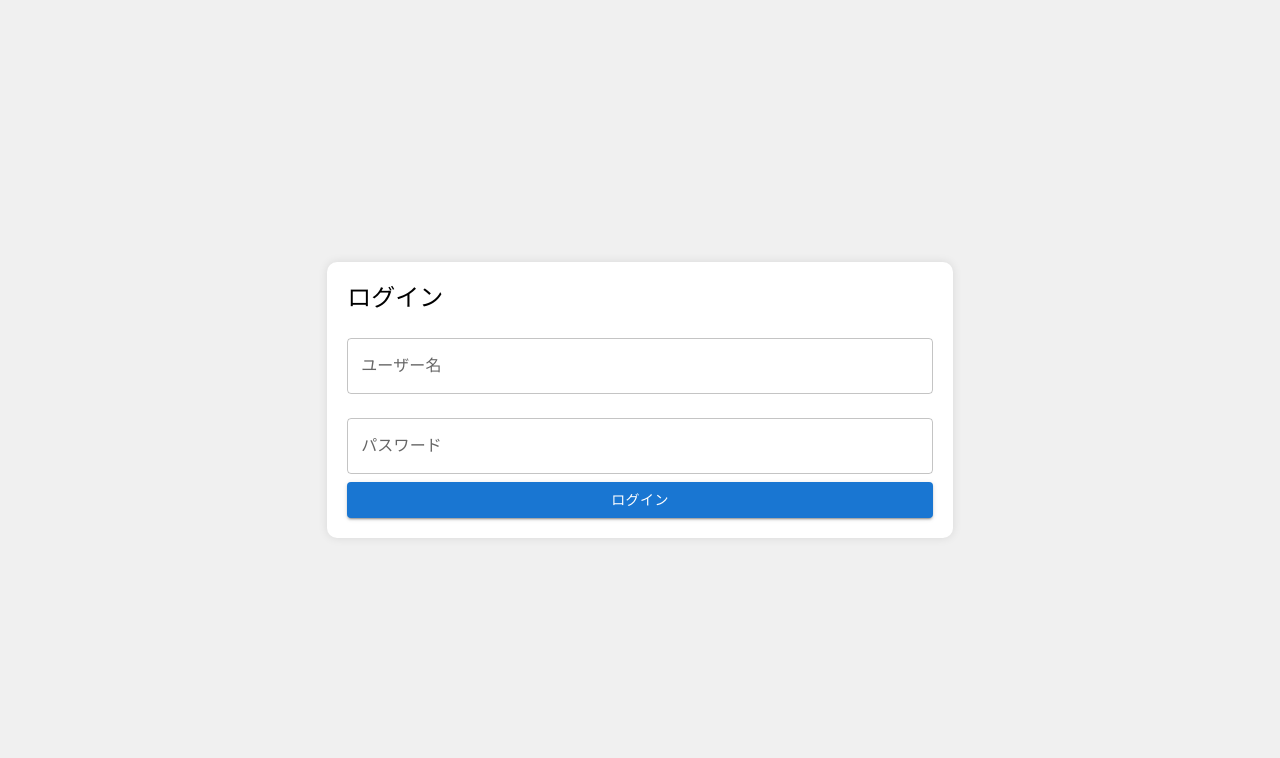
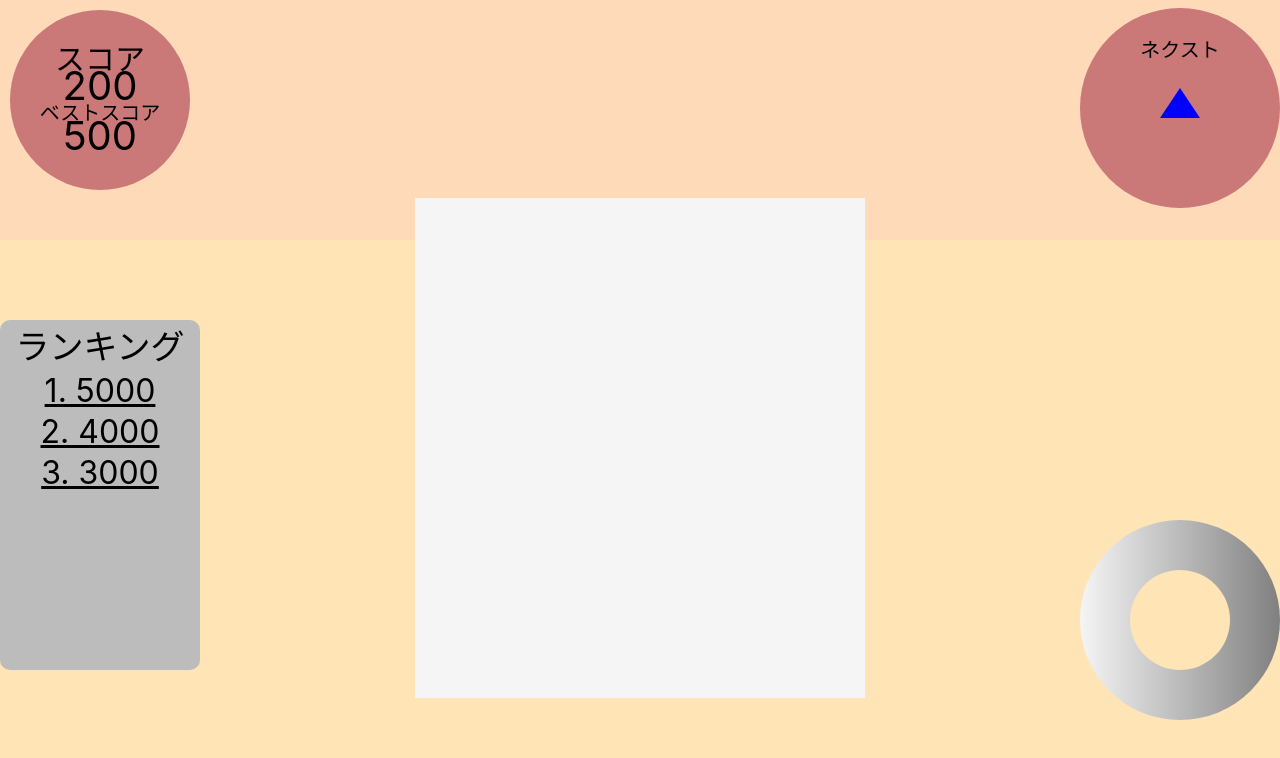
Before and after one commit to CA01971028/fruit_game, a React (Create React App) app in the folder game/frontend/: page /login in a window 1280 px wide. Before the commit this address led to /. Shown: the top 758 px of the page. Built offline with nearby package versions, Linux system fonts and the light colour scheme.

Commit message:
Update App.tsx

```diff
--- a/game/frontend/src/App.tsx
+++ b/game/frontend/src/App.tsx
@@ -18,9 +18,15 @@ const App: React.FC = () => {
   return (
     <AuthProvider>
       <Routes>
-        <Route path="/" element={<Flask_account />} />
-        <Route path="/login" element={<ProtectedRoute component={Flask} />} />
+        {/* <Route path="/" element={<Flask_account />} />
+        <Route path="/login" element={<ProtectedRoute component={Flask} />} /> */}
       </Routes>
+      <Background />
+      <Score />
+      <Ranking />
+      <Next />
+      <Next_block />
+      <Rectangle />
     </AuthProvider>
   );
 };
```
